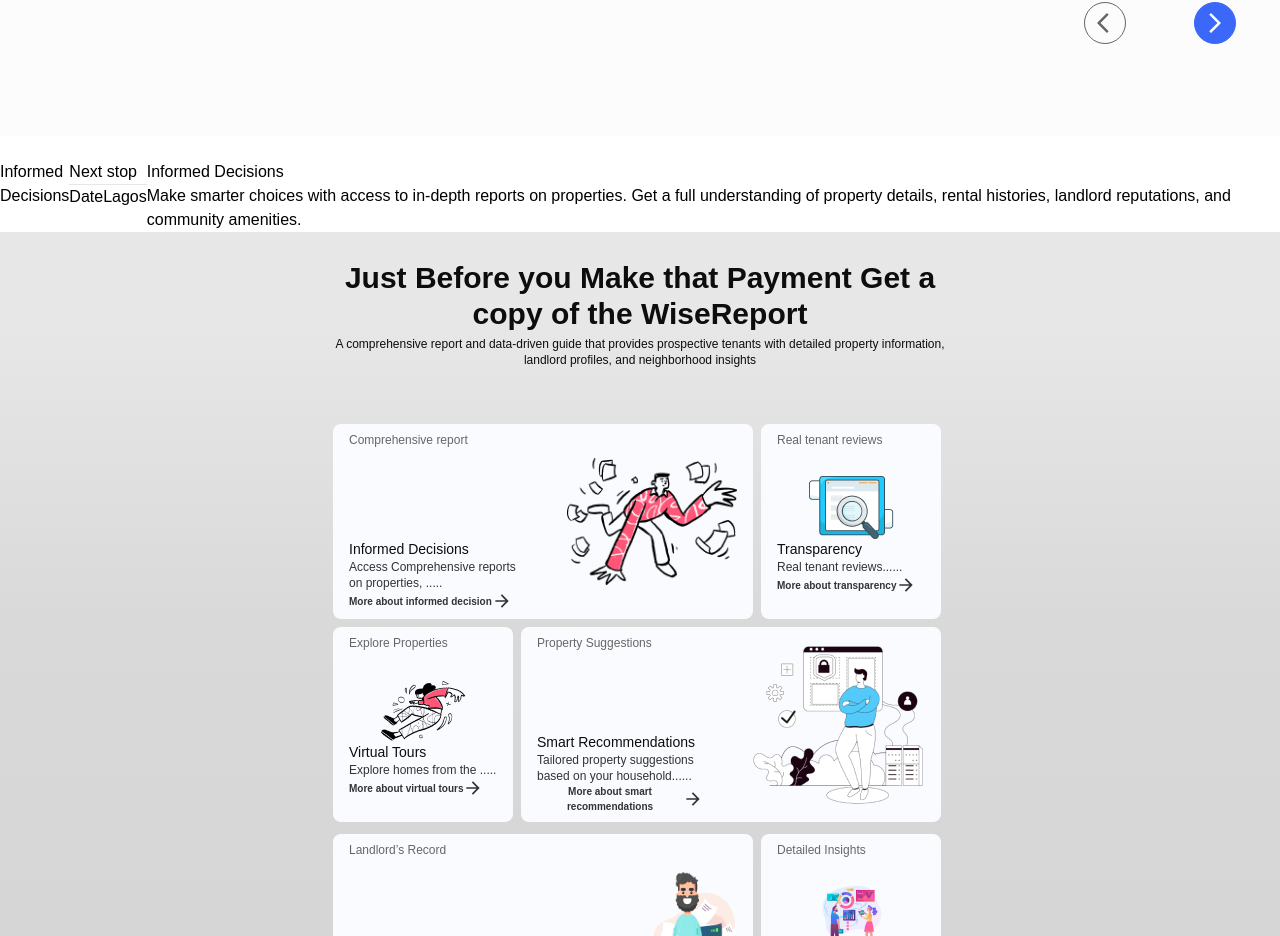
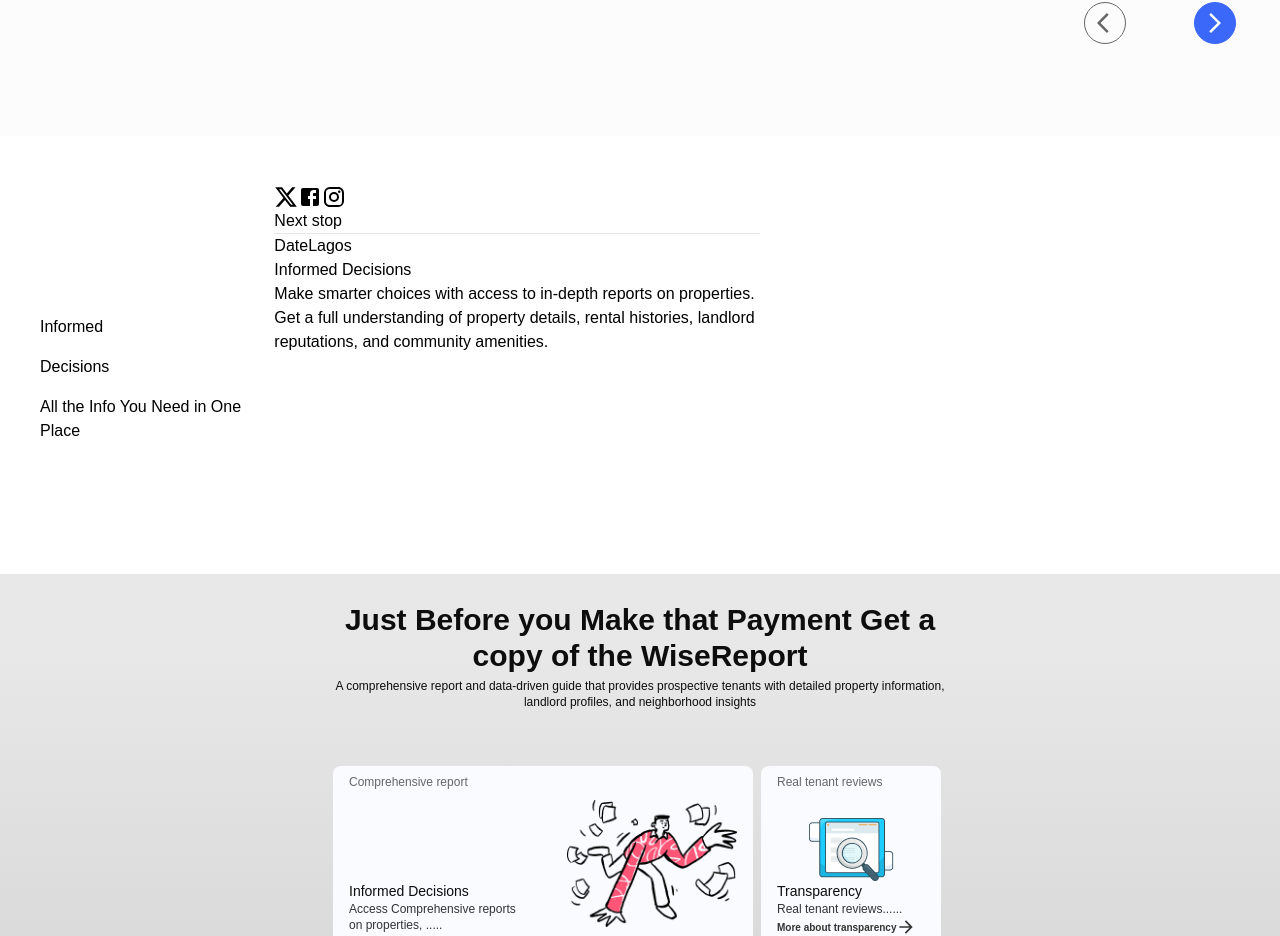
Before and after one commit to Obadea/rentwise, a React (Create React App) app: page / in a window 1280 px wide. Shown: the part 1220-2156 px from the top of the page. Built offline with nearby package versions, Linux system fonts and the light colour scheme; a web font is replaced by a local one.

Commit message:
fixed logo for wisereport pop up

```diff
--- a/src/pages/landingpage/components/WisePopup.jsx
+++ b/src/pages/landingpage/components/WisePopup.jsx
@@ -5,23 +5,29 @@ import InstagramIcon from "@mui/icons-material/Instagram";
 
 function WisePopup() {
   return (
-    <div>
-      <div className="bg-white w-full h-6"></div>
-      <div className="">
-        <div className=" flex flex-row ">
-          <div className="">
+    <div className="w-[720px] relative left-10 ">
+      <div className="bg-white w-full h-12"></div>
+      <div className="flex flex-row  h-[390px]">
+        <div className="flex flex-col w-[600px] justify-center gap-4">
           <h3>Informed</h3>
           <h3>Decisions</h3>
+          <p>All the Info You Need in One Place</p>
         </div>
+
         <div>
-            <div></div>
+          <div>
+            <div>
+              <XIcon />
+              <FacebookIcon />
+              <InstagramIcon />
+            </div>
             <h5 className="border-b">Next stop</h5>
-
+          </div>
           <div className="flex">
             <h4>Date</h4>
             <h4>Lagos</h4>
           </div>
-          </div>
+
           <div>
             <h2>Informed Decisions </h2>
             <p>
```
Lines whose indentation alone changed are shown as unchanged.
